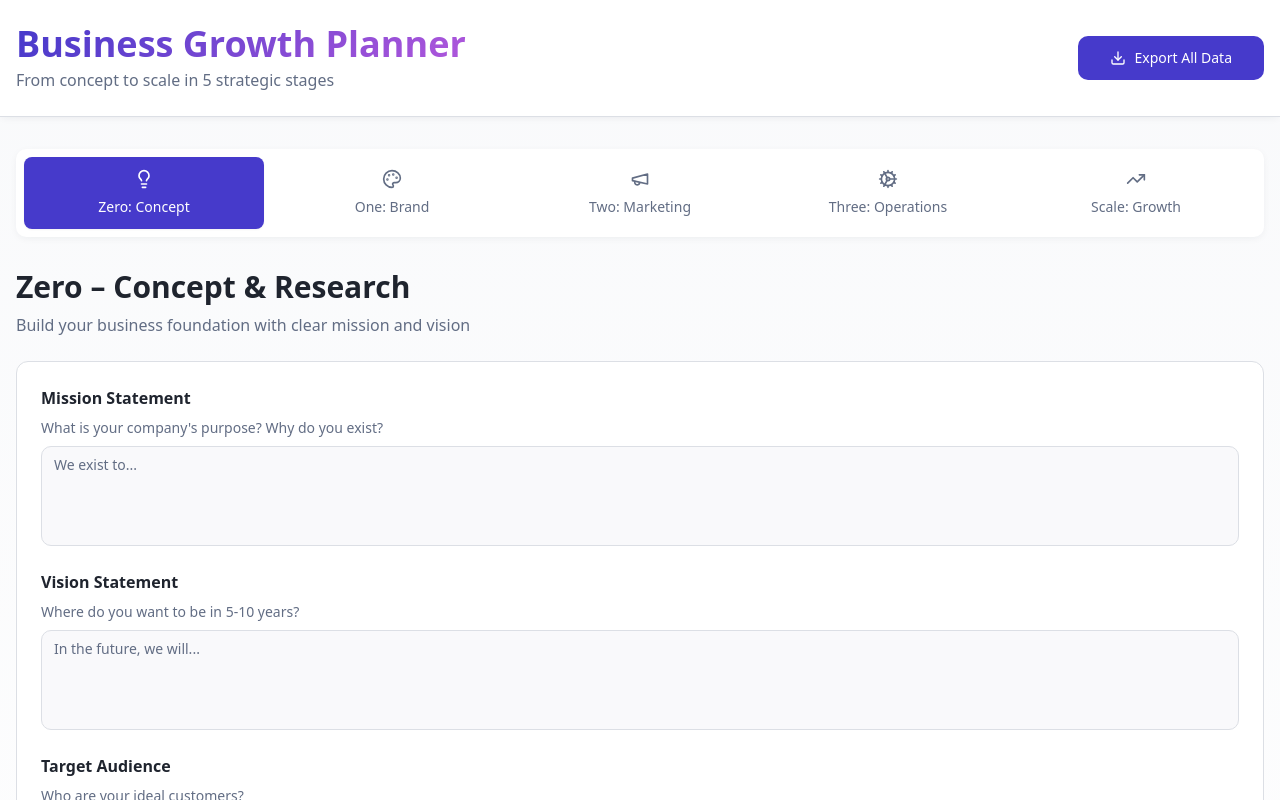
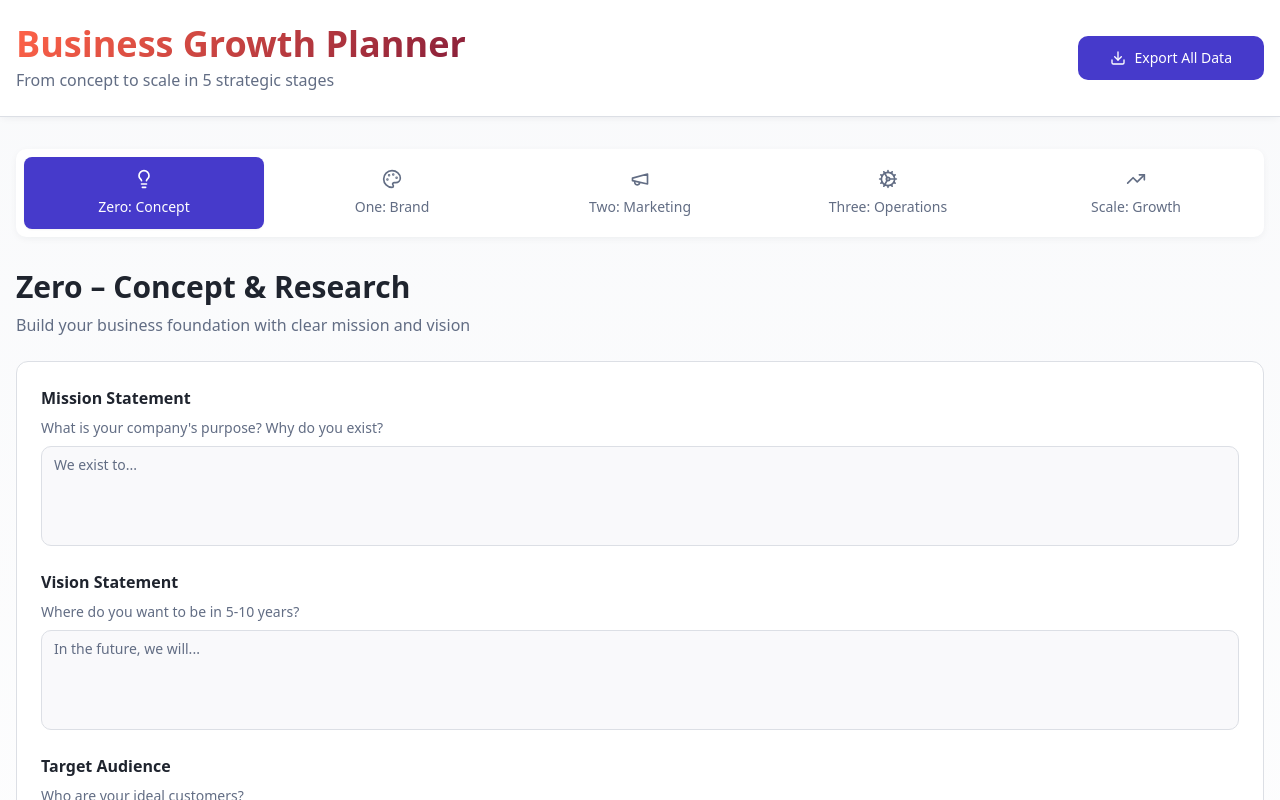
Before and after one commit to Seyi-Tekkdose/Growth-Strategy, a React (Vite) app: page / in a window 1280 px wide. Shown: the top 800 px of the page. Built offline with nearby package versions, Linux system fonts and the light colour scheme; the HTML template or start-up script is replaced by a standard one.

Commit message:
Update gradients to red and burgundy

```diff
--- a/src/index.css
+++ b/src/index.css
@@ -39,7 +39,7 @@ All colors MUST be HSL.
     --success: 142 76% 36%;
     --success-foreground: 0 0% 100%;
 
-    --gradient-primary: linear-gradient(135deg, hsl(245 58% 51%), hsl(280 65% 60%));
+    --gradient-primary: linear-gradient(135deg, hsl(9 100% 64%), hsl(345 63% 33%));
     --gradient-subtle: linear-gradient(180deg, hsl(220 25% 98%), hsl(0 0% 100%));
 
     --shadow-card: 0 2px 8px -2px hsl(220 20% 15% / 0.08);
@@ -98,7 +98,7 @@ All colors MUST be HSL.
     --success: 142 70% 45%;
     --success-foreground: 0 0% 100%;
 
-    --gradient-primary: linear-gradient(135deg, hsl(245 58% 55%), hsl(280 65% 65%));
+    --gradient-primary: linear-gradient(135deg, hsl(9 100% 64%), hsl(345 63% 33%));
     --gradient-subtle: linear-gradient(180deg, hsl(220 25% 8%), hsl(220 20% 12%));
 
     --shadow-card: 0 2px 8px -2px hsl(0 0% 0% / 0.3);
```
